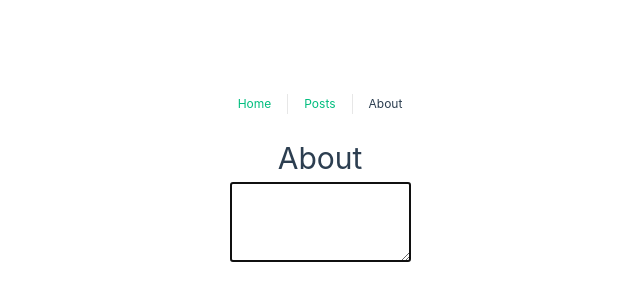
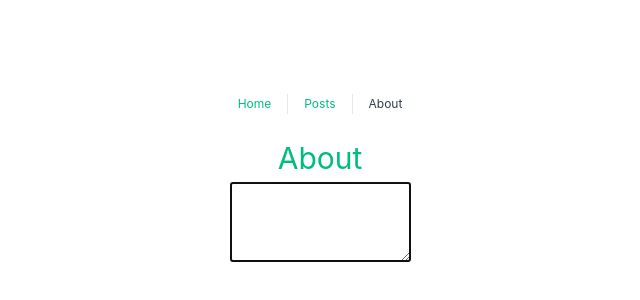
Before and after one commit to javiergranados/vue-composition-api-course, a Vue app: page /about in a window 1280 px wide. Shown: the part 188-488 px from the top of the page, without its empty margins (320-960 px from the left). Built offline with nearby package versions, Linux system fonts and the light colour scheme.

Commit message:
Use a ref to add a class name

```diff
--- a/src/views/AboutView.vue
+++ b/src/views/AboutView.vue
@@ -1,10 +1,17 @@
 <script setup>
+import { onMounted, ref } from 'vue'
 import { vAutofocus } from '../directives'
+
+const titleRef = ref(null)
+
+onMounted(() => {
+  titleRef.value.classList.add('title')
+})
 </script>
 
 <template>
   <div class="about">
-    <h1>About</h1>
+    <h1 ref="titleRef">About</h1>
     <textarea v-autofocus></textarea>
   </div>
 </template>
@@ -14,6 +21,9 @@ import { vAutofocus } from '../directives'
   text-align: center;
   padding: 20px;
 }
+.title {
+  color: hsla(160, 100%, 37%, 1);
+}
 textarea {
   height: 80px;
   margin-bottom: 73px;
```
